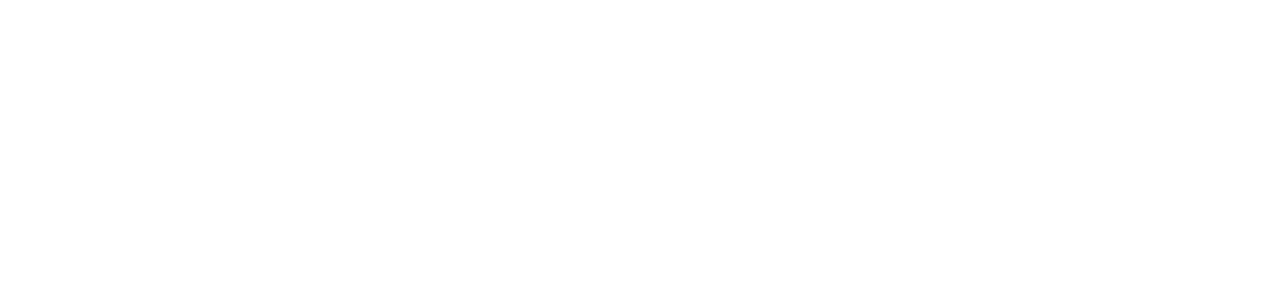
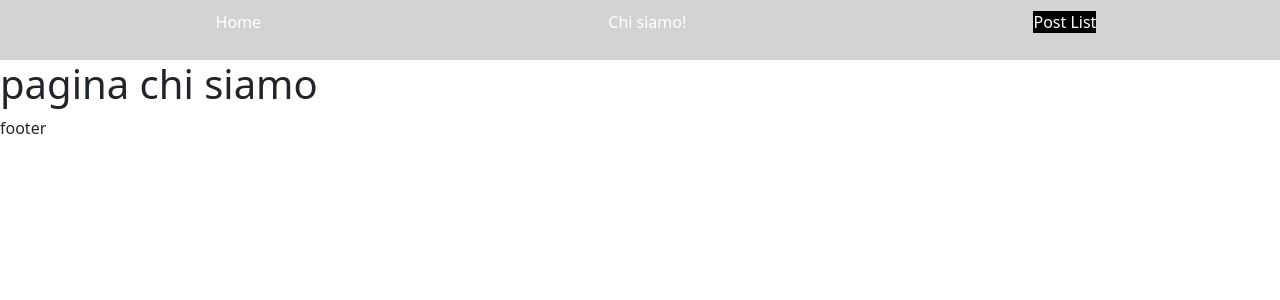
Before and after one commit to Riccardo-Gucciardo/react-router, a React (Vite) app: page /PostList/1 in a window 1280 px wide. Before the commit this address had no page. Shown: the top 300 px of the page. Built offline with nearby package versions, Linux system fonts and the light colour scheme.

Commit message:
problemi con .map

```diff
--- a/package.json
+++ b/package.json
@@ -10,6 +10,7 @@
     "preview": "vite preview"
   },
   "dependencies": {
+    "axios": "^1.8.1",
     "react": "^19.0.0",
     "react-dom": "^19.0.0",
     "react-router-dom": "^7.2.0"
--- a/src/App.jsx
+++ b/src/App.jsx
@@ -5,10 +5,12 @@
 import HomePage from './pages/HomePage';
 import AboutUs from './pages/aboutUs';
 import PostList from './pages/postList';
+import SingleProducts from './pages/SingleProduct';
 
 
 //layouts
 import DefaultLayout from './layouts/DefaultLayout';
+
 
 
 function App() {
@@ -19,6 +21,7 @@
           <Route path="/" Component={HomePage} />
           <Route path="/AboutUs" Component={AboutUs} />
           <Route path="/PostList" Component={PostList} />
+          <Route path="/PostList/:id" Component={SingleProducts} />
         </Route>
       </Routes>
     </BrowserRouter>
--- a/src/index.css
+++ b/src/index.css
@@ -5,3 +5,17 @@
     list-style-type: none;
     list-style: none;
 }
+
+header ul{
+    display: flex;
+    flex-direction: row;
+    justify-content: space-around;
+}
+header{
+    background-color: lightgray;
+    padding: 10px;
+}
+header a{
+    text-decoration: none;
+    color: white;
+}
--- a/src/pages/PostList.jsx
+++ b/src/pages/PostList.jsx
@@ -1,7 +1,35 @@
+import { useState,useEffect } from "react"
+import axios from "axios"
+
 const PostList = () => {
+
+    const {products,setProducts} =useState([])
+
+    useEffect( () => {
+        axios.get('http://localhost:3000/api/posts/')
+        .then(res => setProducts(res.data))
+    },[])
     return(
         <>
-        <h1>lista post</h1>
+        <div className="container">
+            <div className="row">
+                {
+                    products.map( (element) => {
+                        return(
+                            <div key={element.id} className="col-4">
+                                <div >
+                                    <div>
+                                        <h4>{element.title}</h4>
+                                        <p>{element.content}</p>
+                                    </div>
+                                </div>
+                            </div>
+                        )
+                    })
+                }
+            </div>
+
+        </div>
         </>
     )
 }
--- /dev/null
+++ b/src/pages/SingleProduct.jsx
@@ -0,0 +1,9 @@
+const SingleProducts = () => {
+    return(
+        <>
+        <h1>pagina chi siamo</h1>
+        </>
+    )
+}
+
+export default SingleProducts
```
Also changed, not shown: 1 other file (tests, documents, lock files or other folders).
